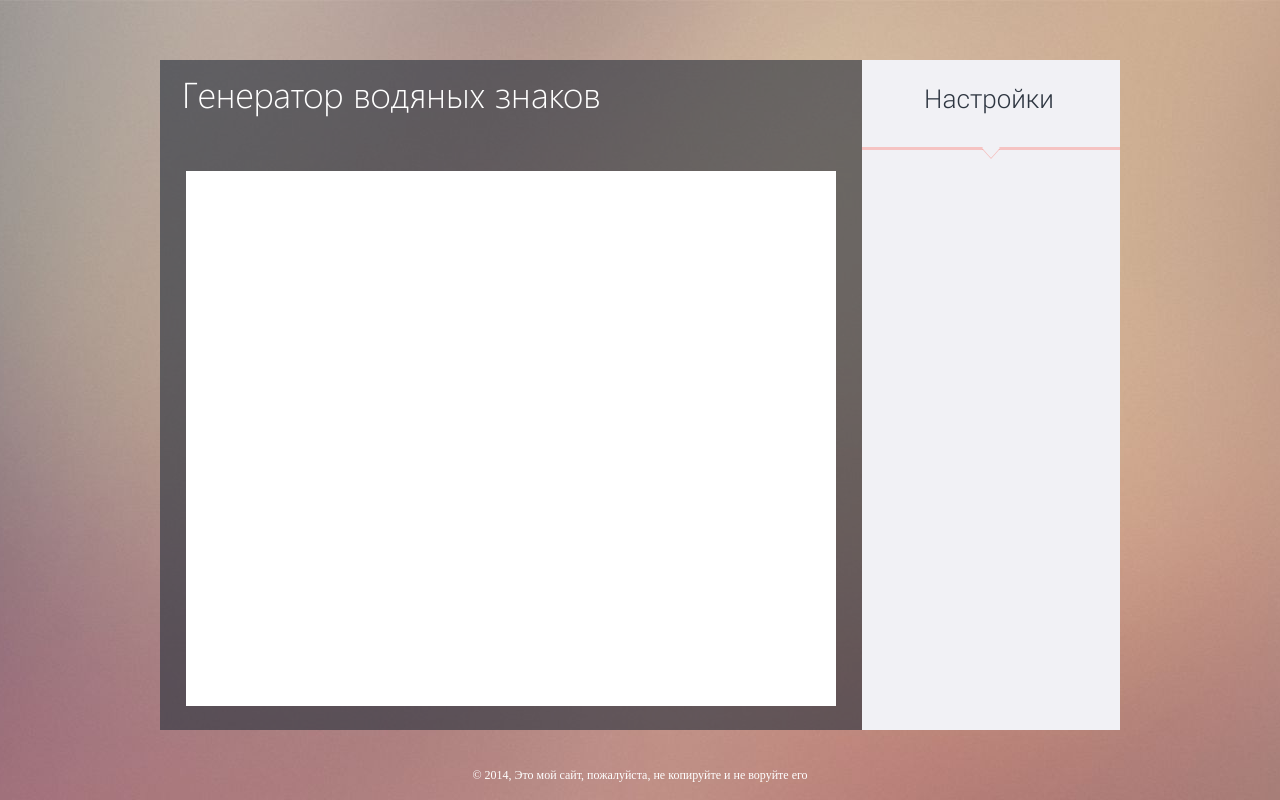
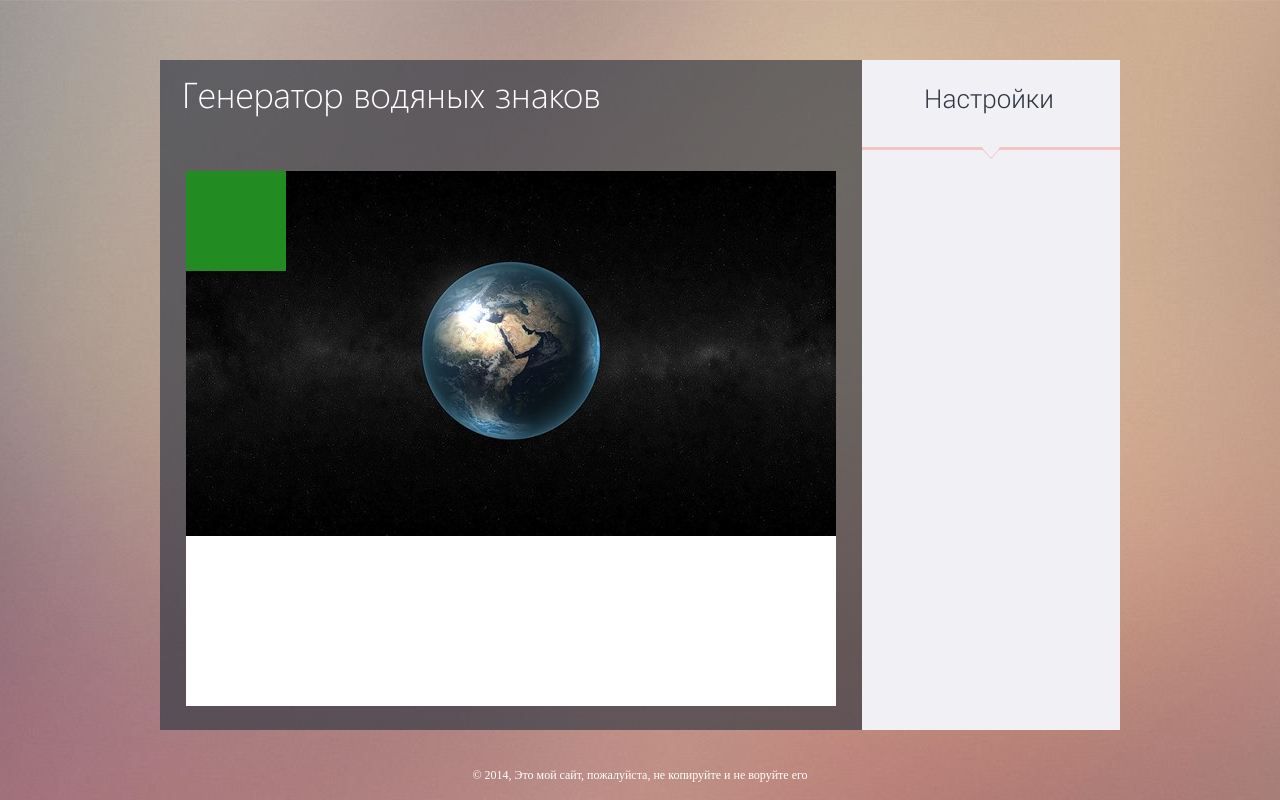
Before and after one commit to Omletina/watermark, a PHP site: page / in a window 1280 px wide. Run offline with PHP 8.4, Linux system fonts and the light colour scheme; some libraries are stand-ins or nearby versions; some web fonts are replaced.

Commit message:
prepare code

```diff
--- a/app/css/style.css
+++ b/app/css/style.css
@@ -181,3 +181,12 @@ textarea {
   border-top: 10px solid rgba(249, 126, 118, 0.4);
   border-right: 9px solid transparent;
   border-left: 9px solid transparent; }
+
+/* line 156, stdin */
+.watermark {
+  position: absolute;
+  top: 0;
+  left: 0;
+  width: 100px;
+  height: 100px;
+  background-color: forestgreen; }
--- a/app/index.html
+++ b/app/index.html
@@ -36,7 +36,11 @@
             <div class="container cl">
                <div class="main-bl">
                   <div class="main-title">Генератор водяных знаков</div>
-                  <div class="watermark-work"></div>
+                  <div class="watermark-work">
+                     <div class="aim-img"><img src="../img/aim-img.jpg" />
+                        <div class="watermark"></div>
+                     </div>
+                  </div>
                </div>
                <div class="controls-bl">
                   <div class="controls-title">Настройки</div>
@@ -53,14 +57,17 @@
             <div class="footer-copi">© 2014, Это мой сайт, пожалуйста, не копируйте и не воруйте его</div>
          </div>
       </footer>
+      <input type="hidden" value="../img/watermark.jpg" id="watermark" />
       <!-- JS-->
       <!-- build:js js/vendor.js -->
       <!-- bower:js-->
       <script src="/bower/jquery/dist/jquery.js"></script>
+      <script src="/bower/jquery-ui/jquery-ui.js"></script>
       <!-- endbower-->
       <!-- endbuild -->
       <!-- build:js js/site.js -->
       <script src="js/index.js"></script>
+      <script src="js/watermark.js"></script>
       <!-- endbuild -->
    </body>
 
--- a/app/sass/style.scss
+++ b/app/sass/style.scss
@@ -152,3 +152,15 @@ textarea { resize:none; }
 	border-right: 9px solid transparent;
 	border-left: 9px solid transparent;
 }
+
+.watermark{
+  position: absolute;
+  top: 0;
+  left: 0;
+  width: 100px;
+  height: 100px;
+  background-color: forestgreen;
+  &.inited{
+
+  }
+}
--- a/app/templates/common/footer.jade
+++ b/app/templates/common/footer.jade
@@ -1,14 +1,16 @@
 footer.footer
 	.footer-wrap
 		.footer-copi © 2014, Это мой сайт, пожалуйста, не копируйте и не воруйте его
-
+input(type="hidden" value="../img/watermark.jpg" id="watermark")
 // JS
 <!-- build:js js/vendor.js -->
 // bower:js
 script(src='/bower/jquery/dist/jquery.js')
+script(src='/bower/jquery-ui/jquery-ui.js')
 // endbower
 <!-- endbuild -->
 
 <!-- build:js js/site.js -->
 script(src="js/index.js")
+script(src="js/watermark.js")
 <!-- endbuild -->
--- a/bower.json
+++ b/bower.json
@@ -3,6 +3,7 @@
   "dependencies": {
     "jquery": "1.11",
     "modernizr": "~2.8.3",
-    "normalize.css": "~3.0.3"
+    "normalize.css": "~3.0.3",
+    "jquery-ui": "~1.11.4"
   }
 }
```
Also changed, not shown: app/js/watermark.js (added, +61 -0 lines), app/templates/index.jade (+19 -16 lines), app/img/aim-img.jpg (added), app/img/watermark.jpg (added), 1 other file.
